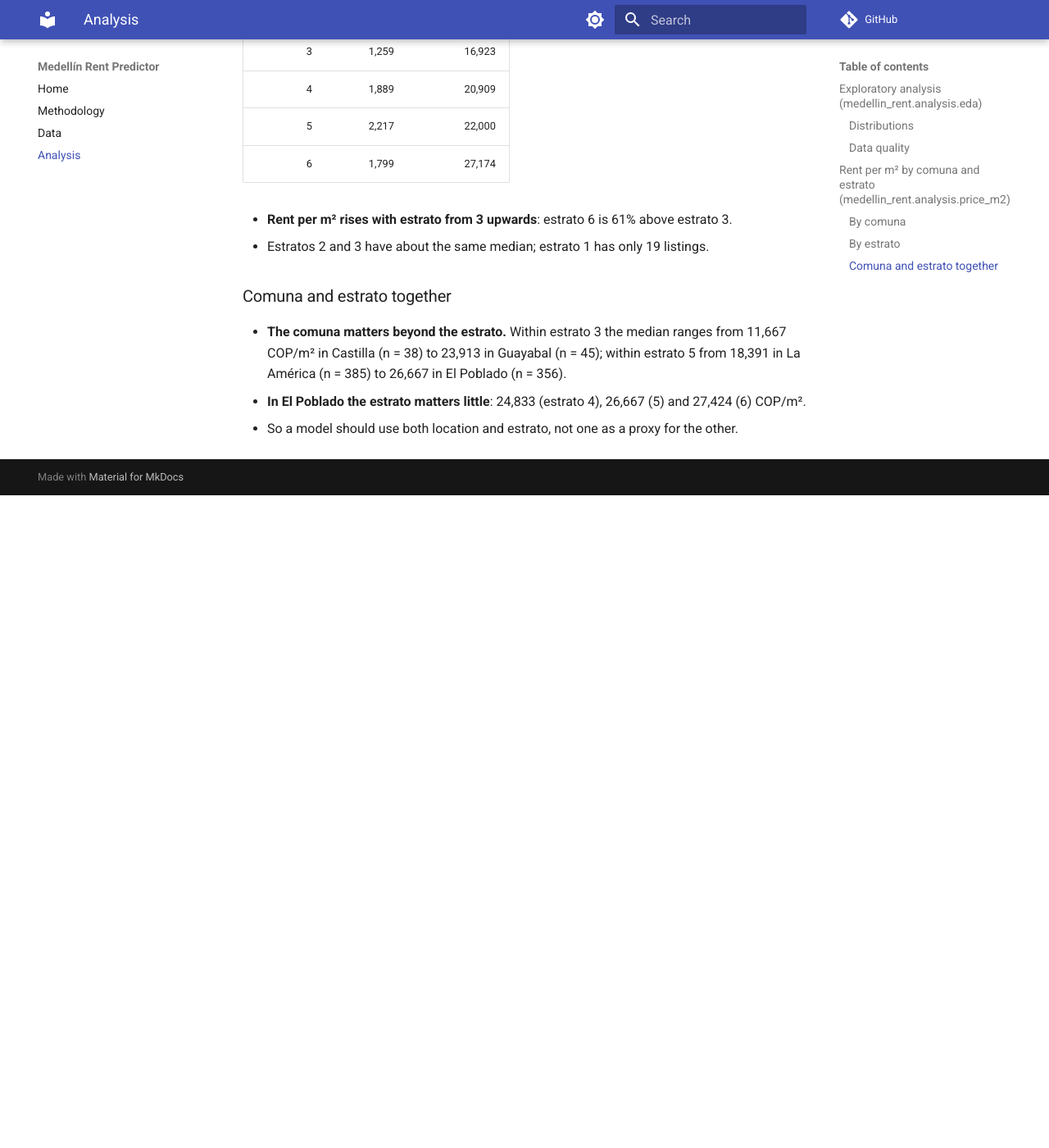
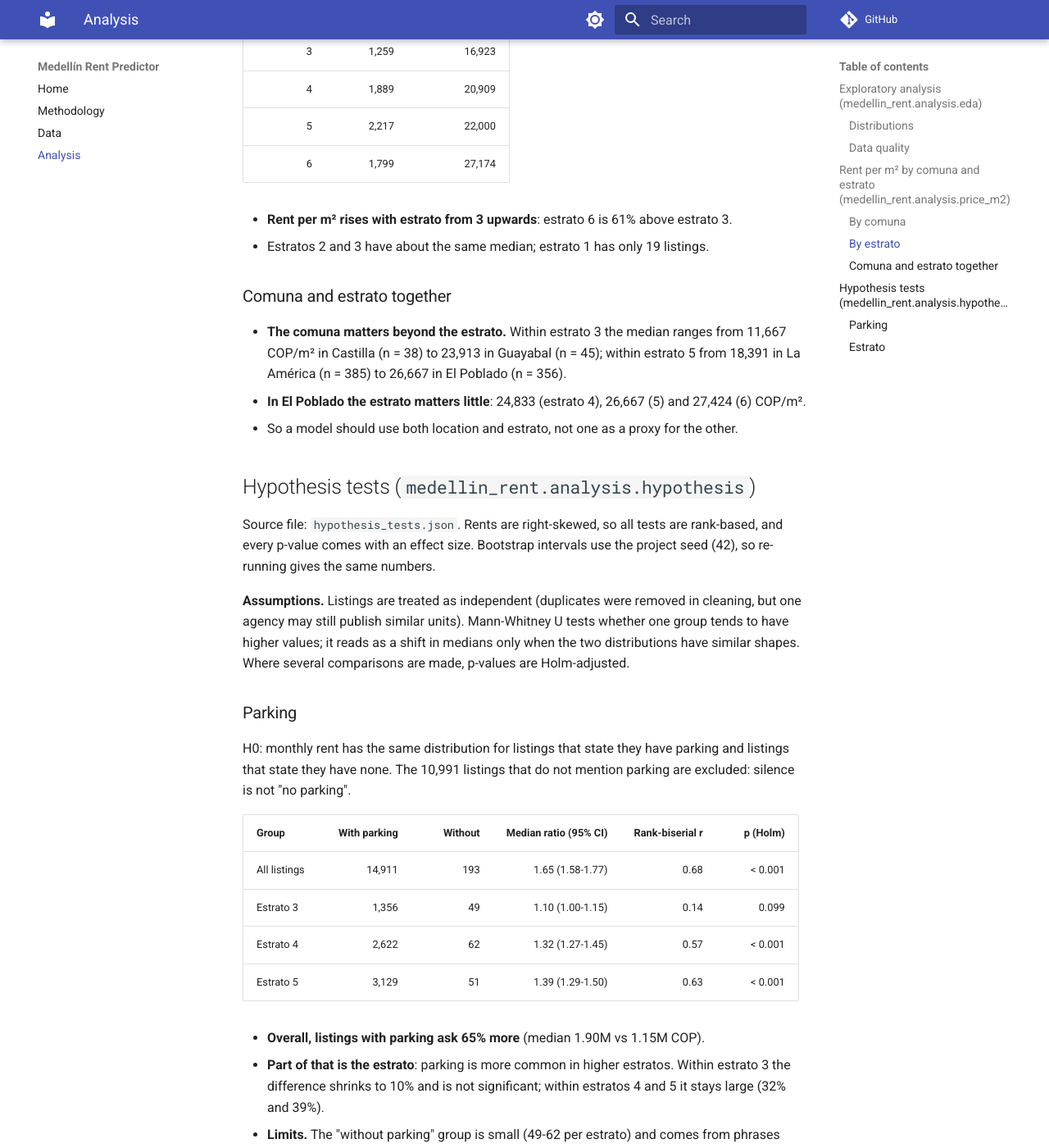
Before and after one commit to RafaGM1108/medellin-rent-predictor, an MkDocs documentation site: the page built from docs/analysis.md, in a window 1280 px wide and 1400 px high, scrolled down 2153 px. Shown: the whole window at 82% size. Built offline with MkDocs 1.6.1 and Material for MkDocs 9.7.7, drawn with Linux system fonts in a browser that asks for light colours; comment, search, counter and statistics services are not loaded; before the commit the page ends 2757 px from its top, so only the background shows below that; some of the changed text lies outside the part shown.

Commit message:
docs: write hypothesis test conclusions
Refs #20

```diff
--- a/docs/analysis.md
+++ b/docs/analysis.md
@@ -82,3 +82,57 @@
 - **In El Poblado the estrato matters little**: 24,833 (estrato 4), 26,667 (5) and
   27,424 (6) COP/m².
 - So a model should use both location and estrato, not one as a proxy for the other.
+
+## Hypothesis tests (`medellin_rent.analysis.hypothesis`)
+
+Source file: `hypothesis_tests.json`. Rents are right-skewed, so all tests are rank-based,
+and every p-value comes with an effect size. Bootstrap intervals use the project seed (42),
+so re-running gives the same numbers.
+
+**Assumptions.** Listings are treated as independent (duplicates were removed in cleaning,
+but one agency may still publish similar units). Mann-Whitney U tests whether one group
+tends to have higher values; it reads as a shift in medians only when the two distributions
+have similar shapes. Where several comparisons are made, p-values are Holm-adjusted.
+
+### Parking
+
+H0: monthly rent has the same distribution for listings that state they have parking and
+listings that state they have none. The 10,991 listings that do not mention parking are
+excluded: silence is not "no parking".
+
+| Group | With parking | Without | Median ratio (95% CI) | Rank-biserial r | p (Holm) |
+|-------|-------------:|--------:|----------------------:|----------------:|---------:|
+| All listings | 14,911 | 193 | 1.65 (1.58-1.77) | 0.68 | < 0.001 |
+| Estrato 3 | 1,356 | 49 | 1.10 (1.00-1.15) | 0.14 | 0.099 |
+| Estrato 4 | 2,622 | 62 | 1.32 (1.27-1.45) | 0.57 | < 0.001 |
+| Estrato 5 | 3,129 | 51 | 1.39 (1.29-1.50) | 0.63 | < 0.001 |
+
+- **Overall, listings with parking ask 65% more** (median 1.90M vs 1.15M COP).
+- **Part of that is the estrato**: parking is more common in higher estratos. Within estrato
+  3 the difference shrinks to 10% and is not significant; within estratos 4 and 5 it stays
+  large (32% and 39%).
+- **Limits.** The "without parking" group is small (49-62 per estrato) and comes from phrases
+  such as "sin parqueadero". The test uses total rent, not rent per m² (too few listings
+  without parking state their area), so parking also partly stands for larger apartments.
+  Estratos 1, 2 and 6 have fewer than 20 listings without parking and are not tested.
+
+### Estrato
+
+H0: rent per m² has the same distribution in every estrato (2-6; estrato 1 has fewer than
+30 listings with area). n = 7,321 listings with both area and estrato.
+
+- **Kruskal-Wallis rejects H0** (H = 1,640, p < 0.001) with a **large effect**:
+  epsilon² = 0.22.
+- **The trend is monotonic overall**: Spearman's rho = 0.46 (p < 0.001).
+- Adjacent estratos (ratio of median rent per m², higher / lower):
+
+| Step | Median ratio (95% CI) | Rank-biserial r | p (Holm) |
+|------|----------------------:|----------------:|---------:|
+| 2 → 3 | 0.95 (0.92-1.06) | -0.01 | 0.88 |
+| 3 → 4 | 1.24 (1.21-1.26) | 0.40 | < 0.001 |
+| 4 → 5 | 1.05 (1.03-1.07) | 0.12 | < 0.001 |
+| 5 → 6 | 1.24 (1.21-1.27) | 0.39 | < 0.001 |
+
+- **The price per m² does not climb evenly**: there are two big jumps (3 → 4 and 5 → 6,
+  about +24% each), a small one (4 → 5, +5%) and none between 2 and 3. Estrato is better
+  treated as a category than as a linear number in the model.
```
Also changed, not shown: CHANGELOG.md (+1 -0 lines).
